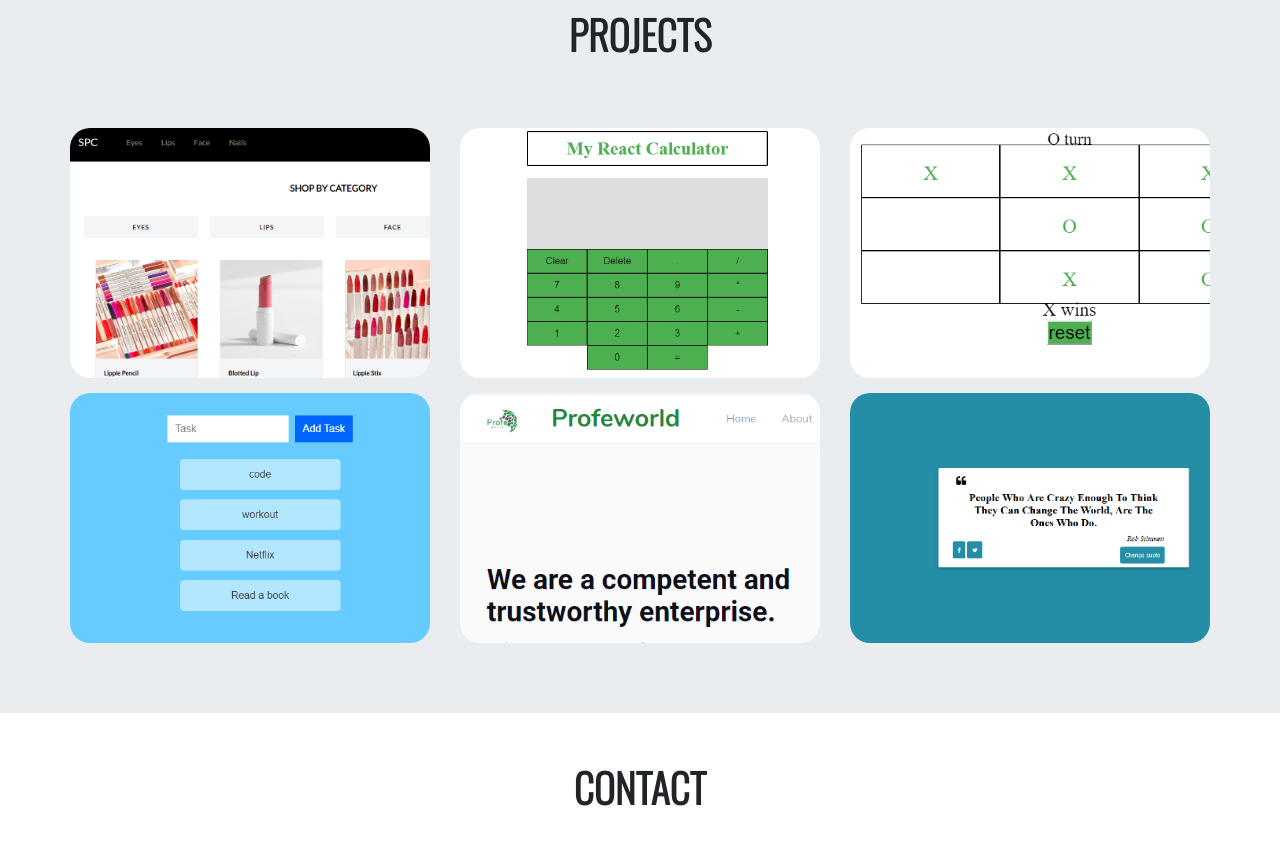
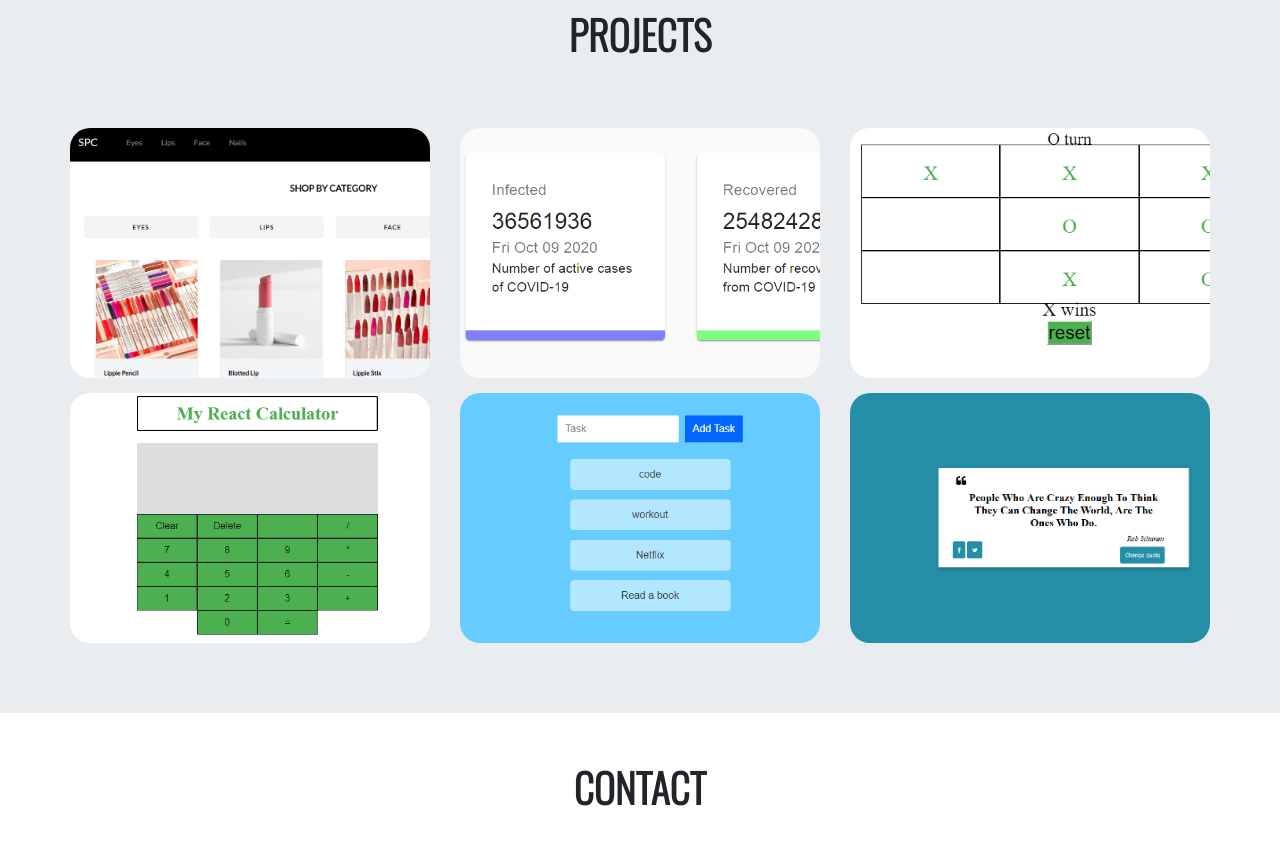
Before and after one commit to vikyij/vikyij-portfolio, a React (Create React App) app: page / in a window 1280 px wide. Shown: the part 1680-2539 px from the top of the page. Built offline with nearby package versions, Linux system fonts and the light colour scheme.

Commit message:
added the covid-19 project and removed profeworld from the list of projects

```diff
--- a/src/Portfolio.js
+++ b/src/Portfolio.js
@@ -24,10 +24,10 @@ const Portfolio = ({title, id}) => {
           <div className='bg-img2 container1'>
             <div className="overlay">
               <div>
-                <p className="text">TODO APP</p>
-                <p className="text1">React Js</p>
+                <p className="text">Covid-19 Tracker</p>
+                <p className="text1">React Js/Material-Ui</p>
                 <button type="button" className="btn btn-outline-info my-btn text2">
-                  <a href='https://github.com/vikyij/TodoApp' target='_blank'>LEARN MORE</a></button>
+                  <a href='https://covid-19demography.netlify.app/' target='_blank'>LEARN MORE</a></button>
               </div>
             </div>
           </div>
@@ -63,10 +63,10 @@ const Portfolio = ({title, id}) => {
           <div className='bg-img5 container1'>
             <div className="overlay">
               <div>
-                <p className="text">PROFEWORLD</p>
-                <p className="text1">Bootstrap</p>
+                <p className="text">TODO APP</p>
+                <p className="text1">React Js</p>
                 <button type="button" className="btn btn-outline-info my-btn text2">
-                  <a href='https://profeworld.com/' target='_blank'>LEARN MORE</a></button>
+                  <a href='https://github.com/vikyij/TodoApp' target='_blank'>LEARN MORE</a></button>
               </div>
             </div>
           </div>
--- a/src/project.css
+++ b/src/project.css
@@ -53,7 +53,7 @@ body {
 
 .bg-img2 {
     height: 250px;
-    background-image: url('images/s4.PNG') ;
+    background-image: url('images/Covid.PNG') ;
     background-repeat: no-repeat;
     background-size: cover;
     border-radius:20px;
@@ -68,7 +68,7 @@ body {
 }
 
 .bg-img4 {
-    background-image: url('images/s2.PNG');
+    background-image: url('images/s4.PNG');
     background-repeat: no-repeat;
     background-size: cover;
     height: 250px;
@@ -76,7 +76,7 @@ body {
 }
 
 .bg-img5 {
-    background-image: url('images/s5.PNG');
+    background-image: url('images/s2.PNG');
     background-repeat: no-repeat;
     background-size: cover;
     height: 250px;
```
Also changed, not shown: src/images/Covid.PNG (added), src/images/s5.PNG (deleted).
